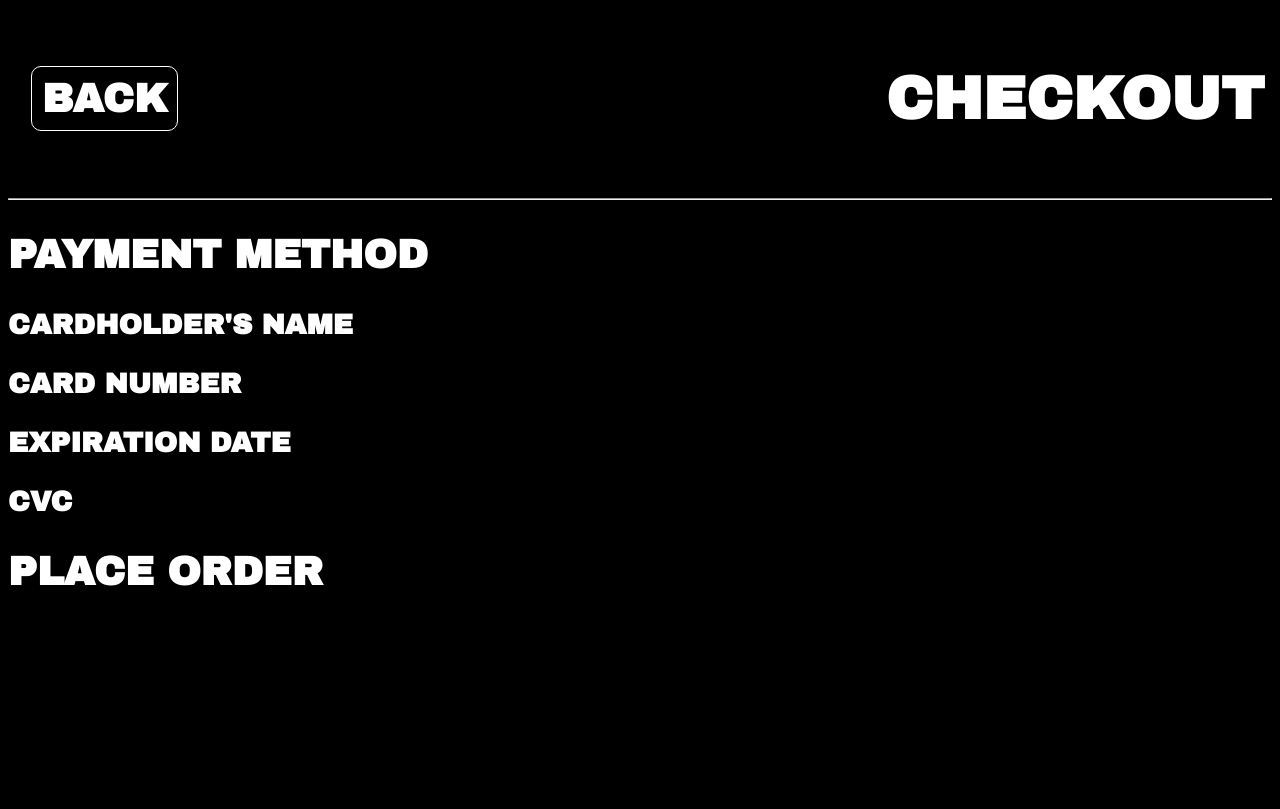
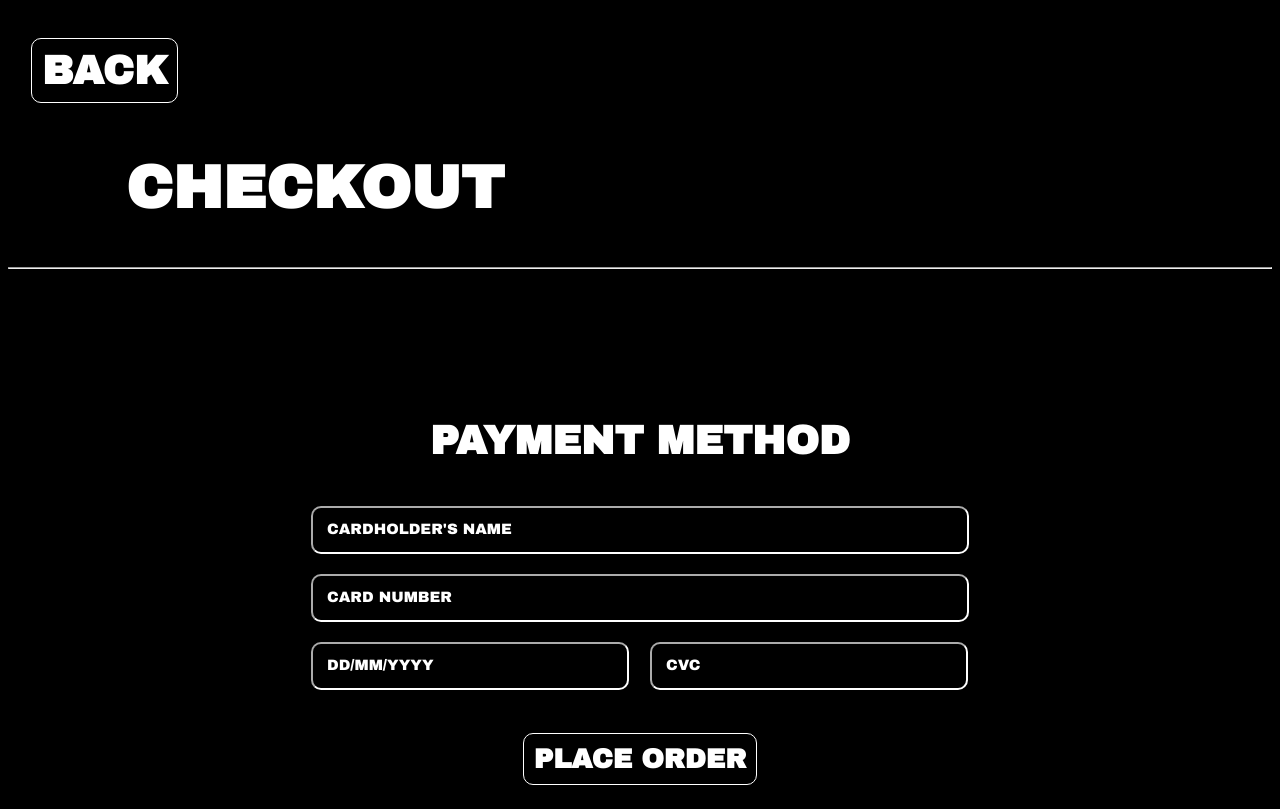
Before and after one commit to irenechiam/INFO20005, a plain HTML site: page Payment.html in a window 1280 px wide. Drawn offline with Linux system fonts and the light colour scheme.

Commit message:
Finalizing the payment page

```diff
--- a/Payment.html
+++ b/Payment.html
@@ -16,12 +16,14 @@
         </ul>
     </nav>
     <hr>
-    <section>
-        <h2>PAYMENT METHOD</h2>
-        <h3>CARDHOLDER'S NAME</h3>
-        <h3>CARD NUMBER</h3>
-        <h3>EXPIRATION DATE</h3>
-        <h3>CVC</h3>
-        <h2>PLACE ORDER</h2>
+    <h2 class="payment_title">PAYMENT METHOD</h2>
+    <section class="payment">
+        <input class="card_name" type="text" placeholder="CARDHOLDER'S NAME">
+        <input class="card_number" type="number" placeholder="CARD NUMBER">
+        <input class="checkout_date" type="text" placeholder="DD/MM/YYYY">
+        <input class="cvc" type="password" placeholder="CVC">
     </section>
+    <h2 class="order_btn"><a>PLACE ORDER</a></h2>
+</body>
+
 </html>
--- a/styles.css
+++ b/styles.css
@@ -719,6 +719,84 @@ a {
     height: 40px;
 }
 
+.checkout_title{
+    margin-right: 760px;
+    margin-bottom: 30px;
+    margin-top: 30px;
+}
+
+.payment_title {
+    text-align: center;
+    margin-top: 150px;
+}
+
+.payment {
+    display: grid;
+    grid-template-columns: 1fr 1fr 1fr 1fr;
+    grid-template-rows: 1fr 1fr 1fr;
+}
+
+.order_btn {
+    text-align: center;
+}
+
+.order_btn a {
+    border: 1px solid white;
+    border-radius: 10px;
+    padding: 10px;
+    font-size: 27px;
+    cursor: pointer;
+}
+
+input {
+    background-color: black;
+    border-radius: 10px;
+    border-color: white;
+    width: 300px;
+    height: 30px;
+    margin: 10px;
+    color: white;
+    font-family: "Archivo Black", sans-serif;
+    padding: 7px;
+}
+
+input:focus {
+    color: white;
+    font-family: "Archivo Black", sans-serif;
+    color: white;
+    font-size: 15px;
+    padding-left: 10px;
+    outline-color: white;
+}
+
+::placeholder {
+    font-family: "Archivo Black", sans-serif;
+    color: white;
+    font-size: 15px;
+    padding: 7px;
+}
+
+.card_name {
+    grid-column: 2 / span 2;
+    grid-row: 1;
+    width: 640px;
+}
+
+.card_number {
+    grid-column: 2 / span 2;
+    grid-row: 2;
+    width: 640px;
+}
+
+.checkout_date {
+    grid-column: 2;
+    grid-row: 3;
+}
+
+.cvc {
+    grid-column: 3;
+    grid-row: 3;
+}
 
 
 
```
